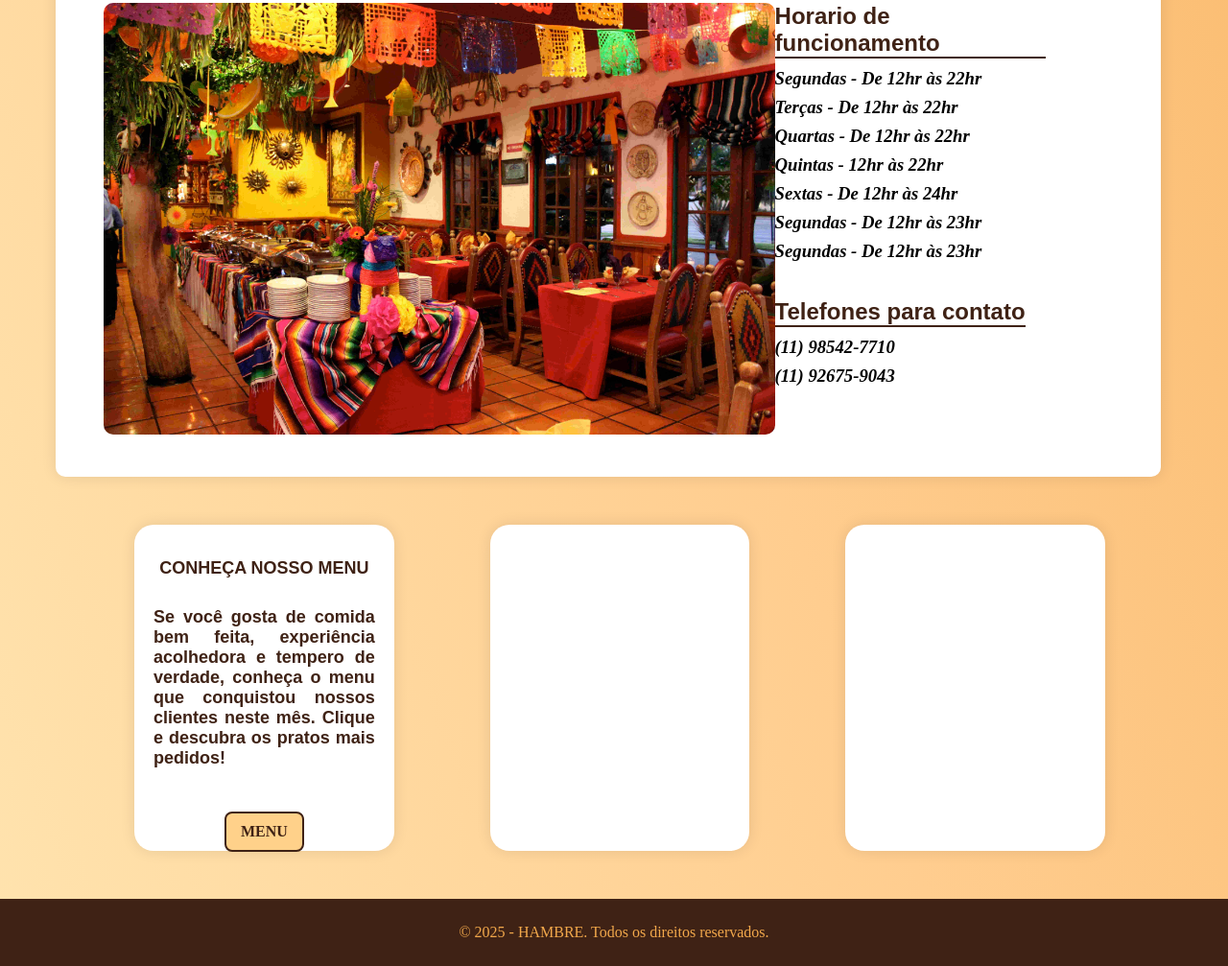
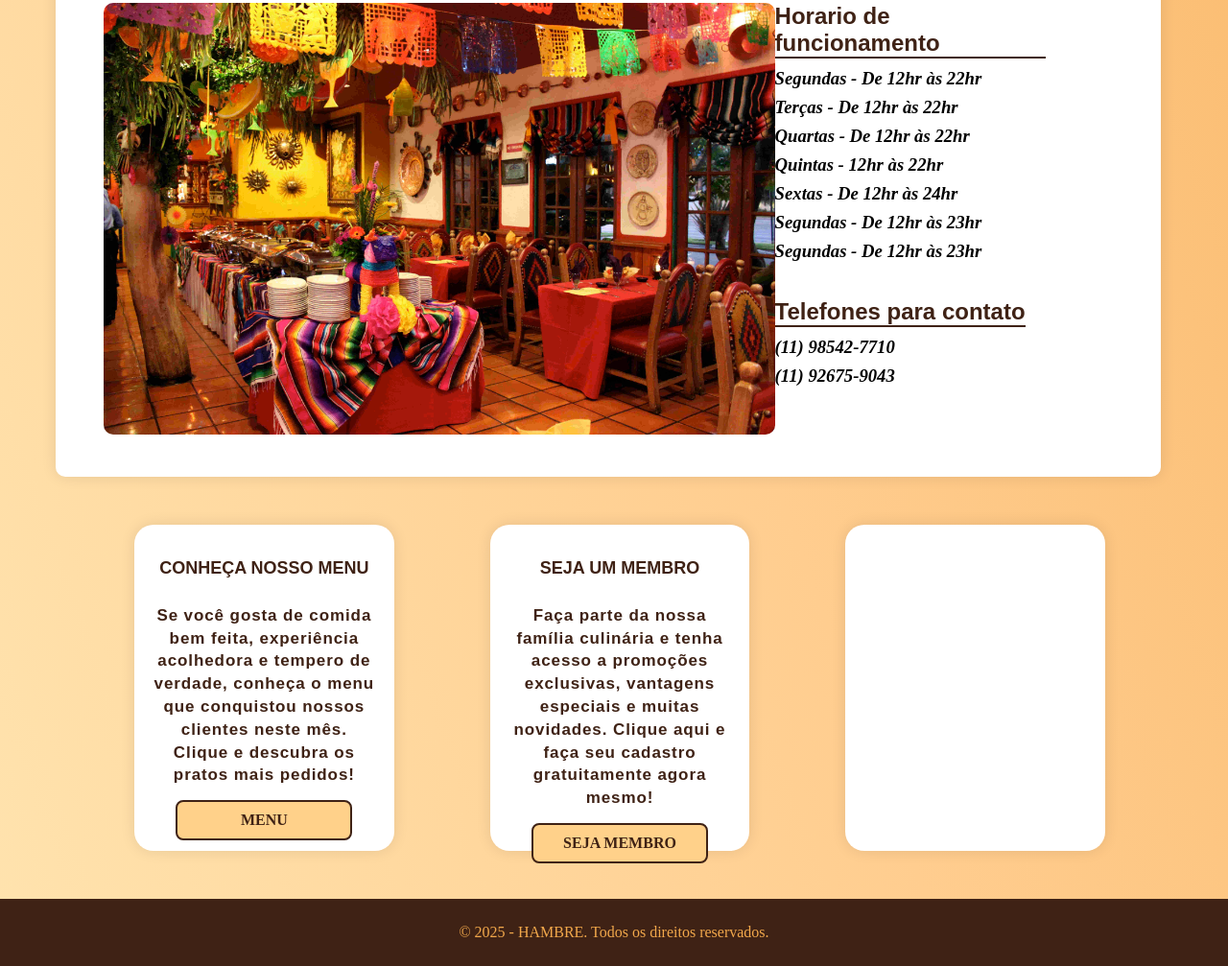
Before and after one commit to vinicius-araujo777/site_renan, a plain HTML site: page index.html in a window 1280 px wide. Shown: the part 928-1935 px from the top of the page at 96% size. Drawn offline with Linux system fonts and the light colour scheme; a web font is replaced by a local one.

Commit message:
terminando quadrado 2 da pagina 1 e mudando estilo da fonte inicial da pagina 1

```diff
--- a/index.html
+++ b/index.html
@@ -68,6 +68,9 @@
                 <a class="btnpag3" href="menu.html">MENU</a>
             </div>
             <div class="inforestaurante">
+                <h1> SEJA UM MEMBRO </h1>
+                <h2>Faça parte da nossa família culinária e tenha acesso a promoções exclusivas, vantagens especiais e muitas novidades. Clique aqui e faça seu cadastro gratuitamente agora mesmo!</h2>
+                <a class="btnpag3" href="membro.html">SEJA  MEMBRO</a>
             </div>
             <div class="inforestaurante">
 
--- a/style.css
+++ b/style.css
@@ -88,12 +88,12 @@ footer{
     justify-content: center;
     text-align: center;
     color: white;
-    font-family: 'Poppins', sans-serif;
+    font-family: 'Poppins';
     position: relative;
 }
 
 #tituloPAG1{
-    font-size: 58px;
+    font-size: 65px;
     margin: 25px;
     font-style: italic;
 }
@@ -163,6 +163,9 @@ footer{
     padding: 20px;
     text-align: center;
     box-shadow: 0 0 15px rgba(0,0,0,0.1);
+    display: flex;
+    flex-direction: column;
+    justify-content: space-between;
 }
 
 .inforestaurante h1{
@@ -172,16 +175,19 @@ footer{
 }
 
 .inforestaurante h2{
-    margin-top:30px;
+    margin-top:12px;
     font-weight: bold;
     color: #3f2215;
-    font-size: 18px;
-    text-align: justify;
+    font-size: 17px;
+    text-align: center;
+    line-height: 1.4;
     font-family: "Momo Trust Display", sans-serif;
+    letter-spacing: 0.9px;
 }
 
 .btnpag3{
-    margin-top: 30px;
+    display: block;
+    margin: auto auto 0 auto;
     text-decoration: none;
     color: #3f2215;
     background-color: #ffd18a;
@@ -189,13 +195,17 @@ footer{
     border: 2px solid #3f2215;
     border-radius: 8px;
     font-weight: 900;
-    display: inline-block;
+    width: 150px;
     transition: 0.3s ease;
 }
 
 .btnpag3:hover{
-    background-color: #feb745;
+    background-color: #fec75f;
+    box-shadow: 0 6px 12px rgba(0,0,0,0.25);
+    transform: scale(1.05);
+    transition: .25s;
 }
+
 
 #titulo1pag2{
     font-size: 35px;
@@ -231,7 +241,7 @@ footer{
     font-family: 'Momo Trust Display', sans-serif;
     text-transform: uppercase;
     text-shadow: 1px 1px 2px rgba(0, 0, 0, 0.2);
-    margin-bottom: 110px;
+    margin-bottom: 100px;
 }
 
 #comidatxt{
```
